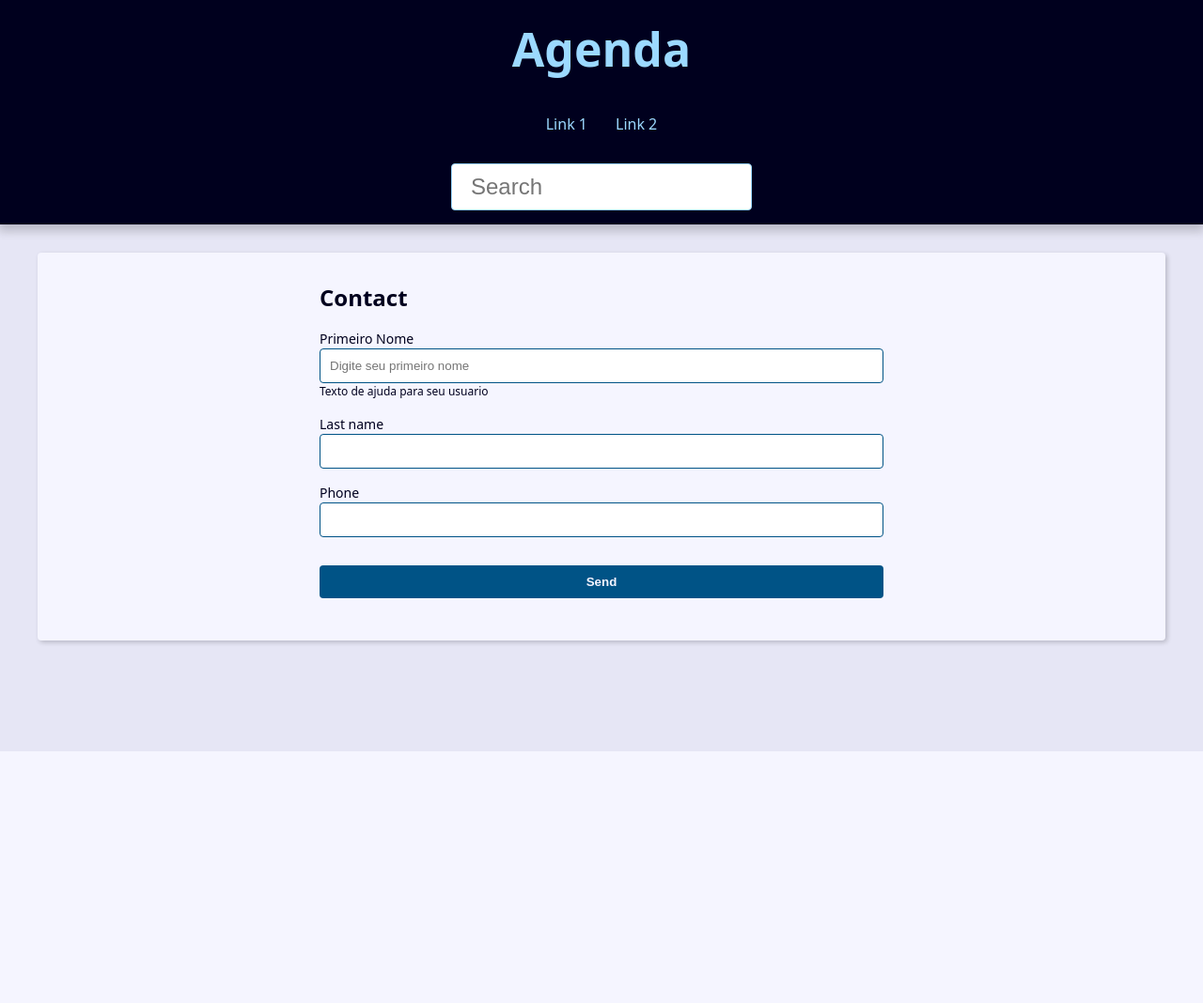
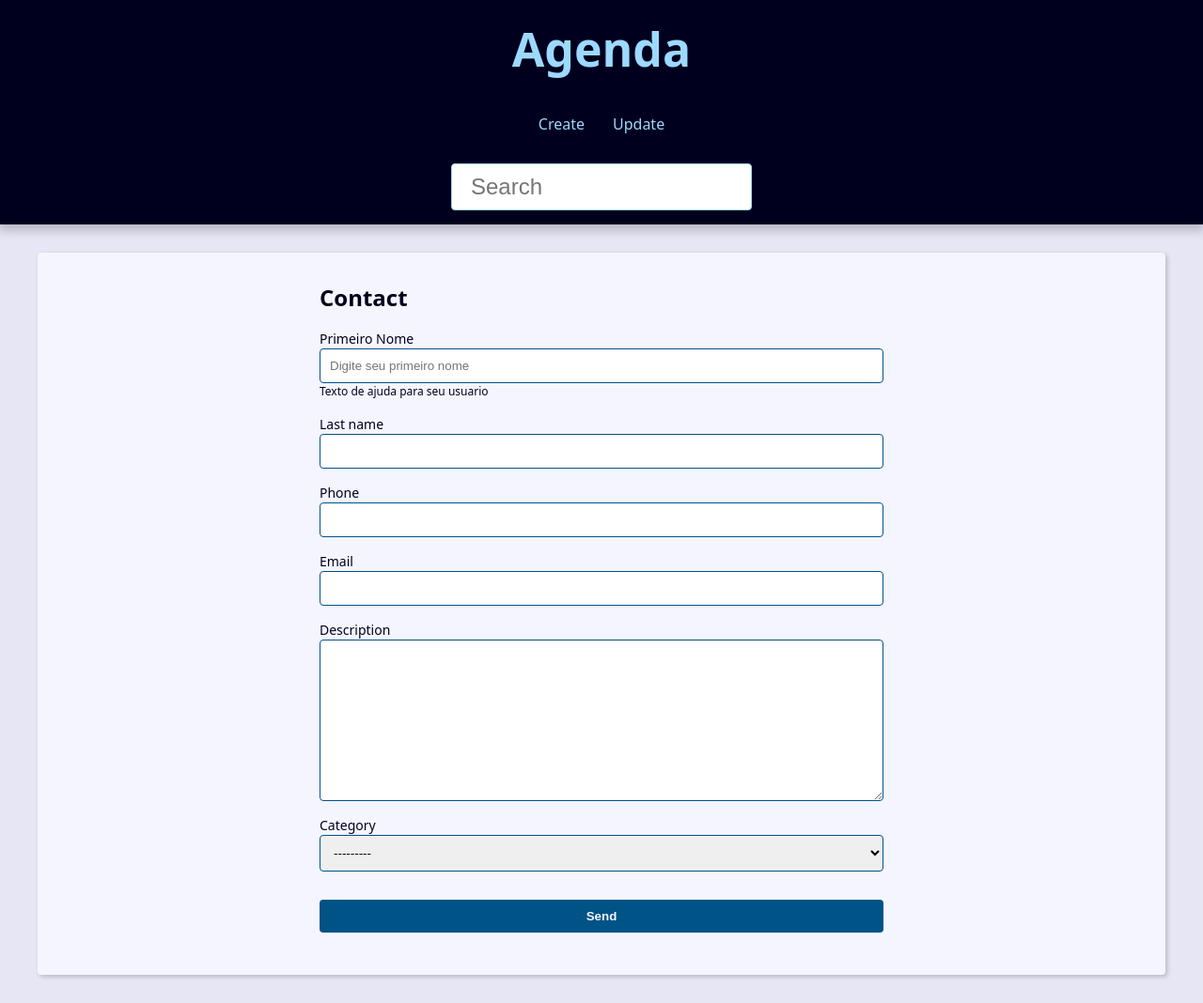
Before and after one commit to MatheusMa10/projeto-agenda, a Django app: template contact/templates/contact/create.html in a window 1280 px wide. Shown: the whole page at 94% size. Before the commit the page ends 800 px from the top, so only its background shows below. Run offline with Django 5.2, Linux system fonts and the light colour scheme; the template is opened without the code that fills it: values that come from a table or form of the project are taken from there, others are empty; parts of the project's set-up code (start-up, migrations or seed data) failed here and were passed over.

Commit message:
criando formulario de update dos usuarios

```diff
--- a/base_templates/global/partials/_header.html
+++ b/base_templates/global/partials/_header.html
@@ -8,13 +8,13 @@
     <nav class="menu">
         <ul class="menu-list">
             <li class="menu-item">
-                <a href="" class="menu-link">
-                    Link 1
+                <a href="{% url "contact:create" %}" class="menu-link">
+                    Create
                 </a>
             </li>
             <li class="menu-item">
-                <a href="" class="menu-link">
-                    Link 2
+                <a href="{{ form_action }}" class="menu-link">
+                    Update
                 </a>
             </li>
         </ul>
--- a/contact/forms.py
+++ b/contact/forms.py
@@ -23,7 +23,10 @@ class ContactForm(forms.ModelForm):
 
     class Meta:
         model = Contact
-        fields = 'first_name', 'last_name', 'phone',
+        fields = (
+            'first_name', 'last_name', 'phone',
+            'email', 'description', 'category',
+        )
         # widgets = {
         #     'first_name': forms.TextInput(
         #         attrs={
--- a/contact/templates/contact/create.html
+++ b/contact/templates/contact/create.html
@@ -5,7 +5,7 @@
         <h2>Contact</h2>
 
         <form
-        action="{% url "contact:create" %}"
+        action="{{ form_action }}"
         method="POST"
         enctype="multipart/form-data"
         >
--- a/contact/urls.py
+++ b/contact/urls.py
@@ -10,6 +10,7 @@ urlpatterns = [
     # contact (CRUD)
     path('contact/<int:contact_id>/', views.contact, name='contact'),
     path('contact/create/', views.create, name='create'),
+    path('contact/<int:contact_id>/update/', views.update, name='update'),
 #     path('contact/<int:contact_id>/update/', views.contact, name='contact'),
 #     path('contact/<int:contact_id>/delete/', views.contact, name='contact'),
 ]
```
